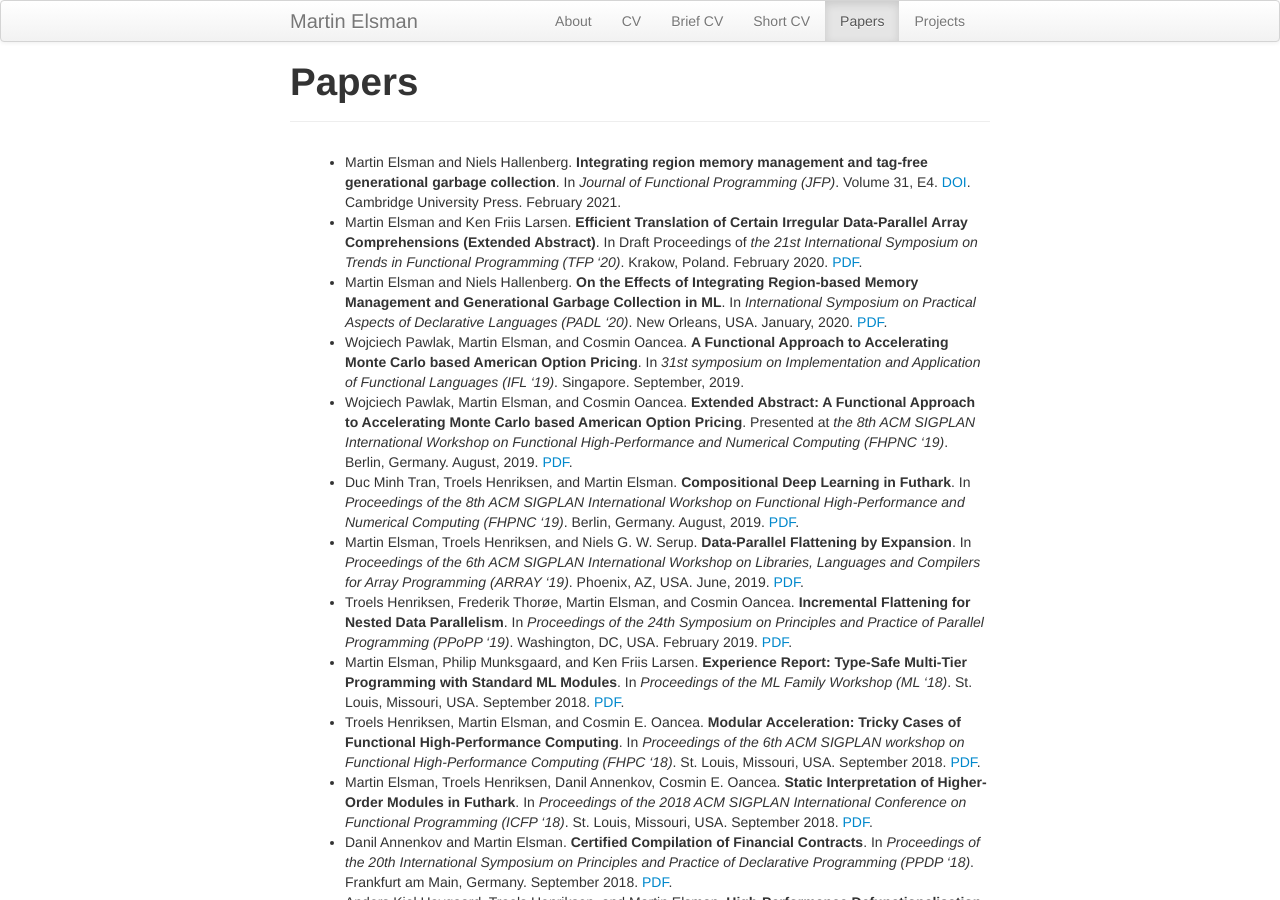
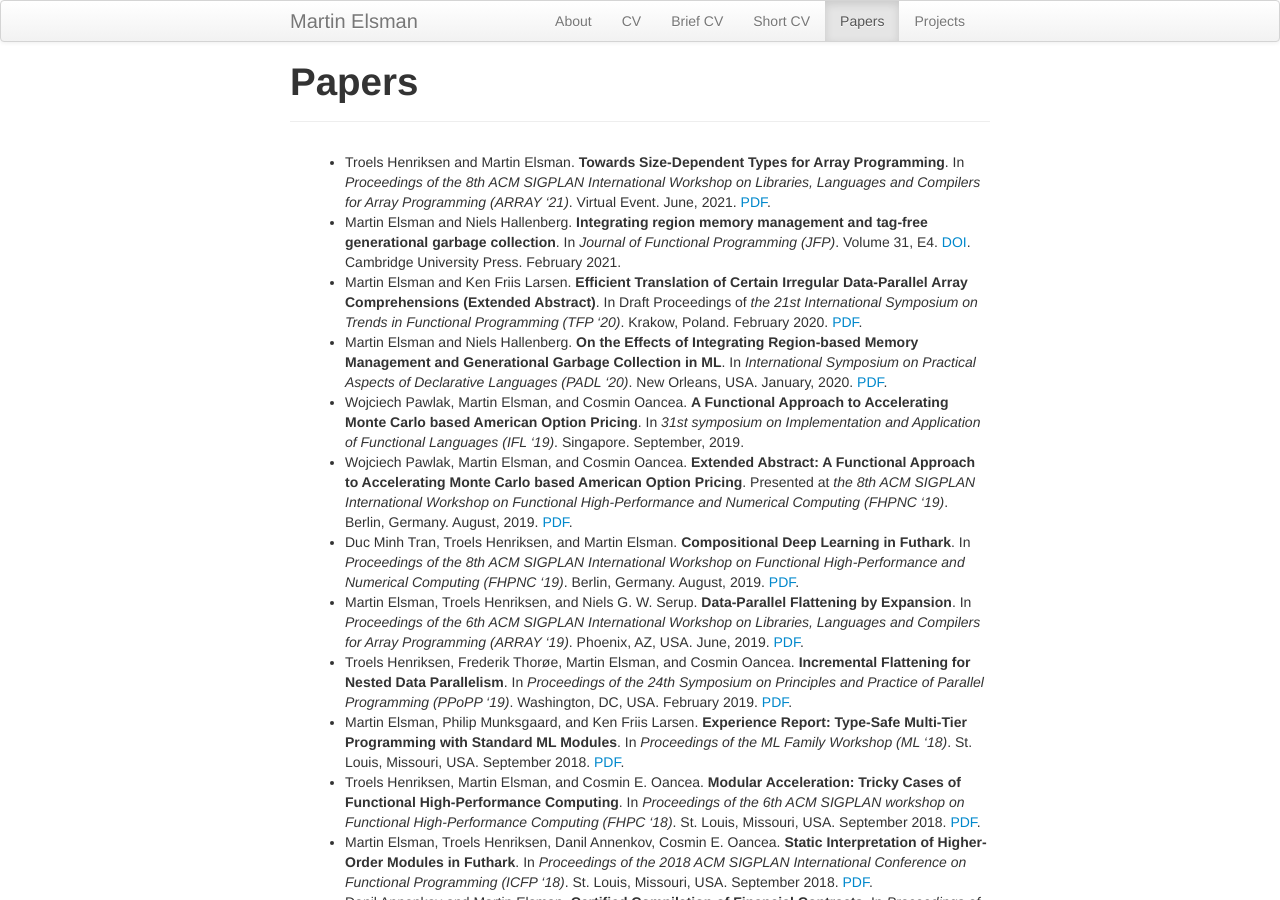
Before and after one commit to melsman/melsman.github.io, a Jekyll site: the page built from papers.md, in a window 1280 px wide and 900 px high. Built offline with Jekyll 4.4.1, drawn with Linux system fonts in a browser that asks for light colours; nearby versions of some CDN libraries.

Commit message:
new paper

```diff
--- a/papers.md
+++ b/papers.md
@@ -5,6 +5,8 @@ header: Papers
 group: navigation
 ---
 {% include JB/setup %}
+
+* Troels Henriksen and Martin Elsman. __Towards Size-Dependent Types for Array Programming__. In _Proceedings of the 8th ACM SIGPLAN International Workshop on Libraries, Languages and Compilers for Array Programming (ARRAY '21)_. Virtual Event. June, 2021. [PDF](/pdf/array21-final-publ.pdf).
 
 * Martin Elsman and Niels Hallenberg. __Integrating region memory management and tag-free generational garbage collection__. In _Journal of Functional Programming (JFP)_. Volume 31, E4. [DOI](http://dx.doi.org/10.1017/S0956796821000010). Cambridge University Press. February 2021.
 
```
Also changed, not shown: 1 other file.
